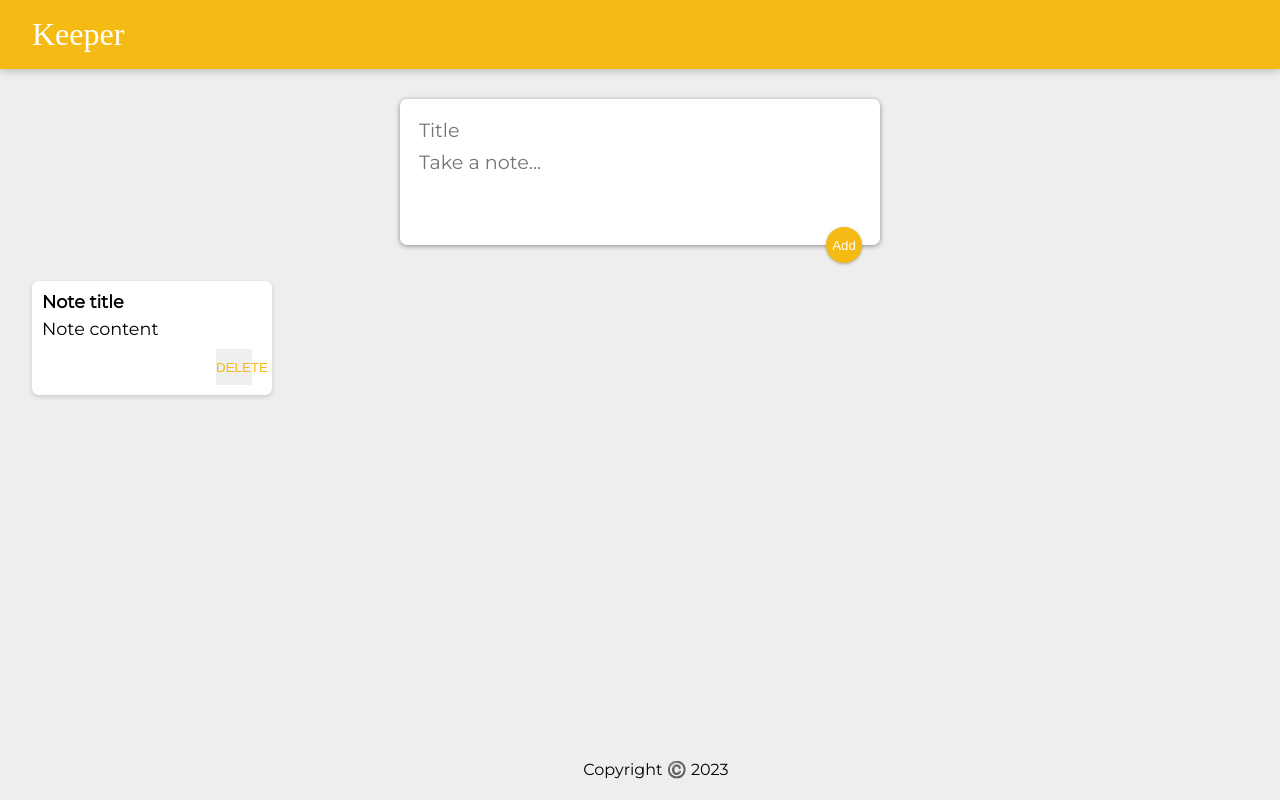
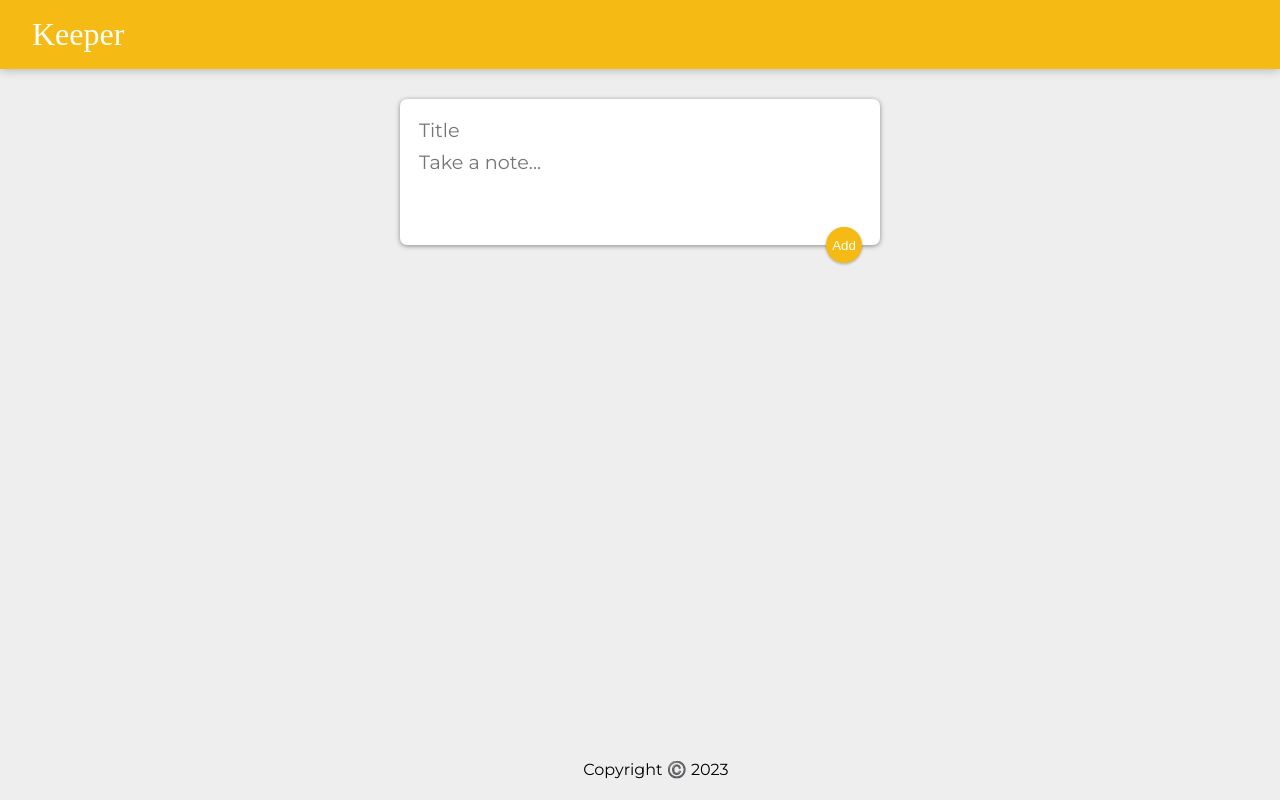
Before and after one commit to willywin99/Keeper-App, a React (Create React App) app: page / in a window 1280 px wide. Built offline with nearby package versions, Linux system fonts and the light colour scheme; a web font is replaced by a local one.

Commit message:
feat: Take array and render seperate Note components for each item.

```diff
--- a/src/components/App.jsx
+++ b/src/components/App.jsx
@@ -9,7 +9,7 @@ function App() {
 
 	function addNote(newNote) {
 		setNotes(prevNotes => {
-			[...prevNotes, newNote]
+			return [...prevNotes, newNote]
 		})
 	}
 
@@ -19,11 +19,12 @@ function App() {
 			<CreateArea
 				onAdd={addNote}
 			/>
-			<Note
-				key={1}
-				title="Note title"
-				content="Note content"
-			/>
+			{notes.map(noteItem => {
+				return <Note
+					title={noteItem.title}
+					content={noteItem.content}
+				/>
+			})}
 			<Footer />
 		</div>
 	);
```
